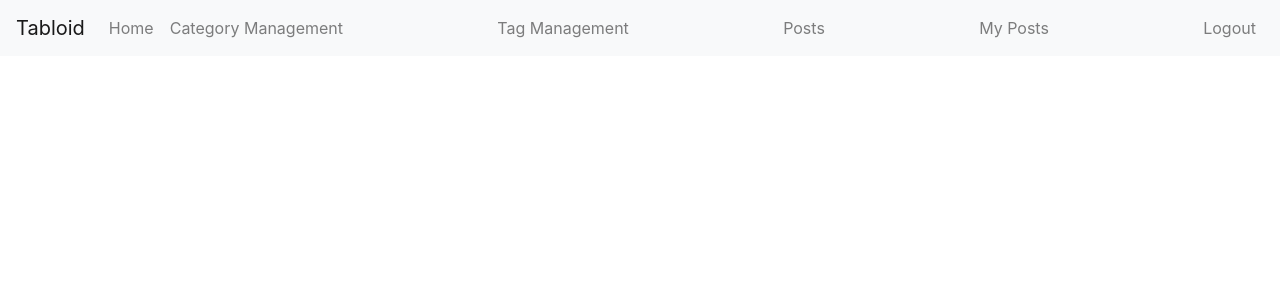
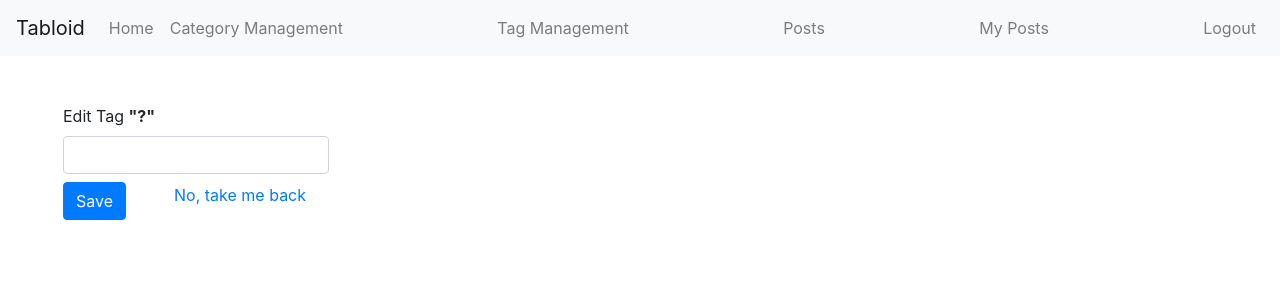
Before and after one commit to NewForce-Cohort-6/tabloidfullstack-stuffing, a React (Create React App) app in the folder Tabloid/client/: page /tagedit/1 in a window 1280 px wide. Shown: the top 300 px of the page. Built offline with nearby package versions, Linux system fonts and the light colour scheme; no server answers; sample sign-in values are in the browser's storage.

Commit message:
Edit tag functionality nearly working. Need eyes on navigating back to Tag Management after edit.

```diff
--- a/Tabloid/client/src/Managers/TagManager.js
+++ b/Tabloid/client/src/Managers/TagManager.js
@@ -9,7 +9,7 @@ export const addTag = (singleTag) => {
     return fetch(`${baseUrl}/Tag`, {
         method: "POST",
         headers: {
-            "Content-Type": "application/json",
+            "Content-Type": "application/json"
         },
         body: JSON.stringify(singleTag),
     });
@@ -25,3 +25,14 @@ export const deleteTag = (id) => {
         method: "DELETE"
     })
 }
+
+export const editTag = (tag) => {
+    return fetch(`${baseUrl}/Tag/${tag.id}`, {
+        method: "PUT",
+        headers: {
+            "Content-Type": "application/json"
+        },
+        body: JSON.stringify(tag)
+    })
+    .then((res) => res.json())
+}
--- a/Tabloid/client/src/components/tags/TagEdit.js
+++ b/Tabloid/client/src/components/tags/TagEdit.js
@@ -0,0 +1,53 @@
+import React, { useState, useEffect } from "react";
+import { useNavigate, useParams } from "react-router-dom";
+import { editTag, getById } from "../../Managers/TagManager";
+// import { Form, Label, Button } from "reactstrap";
+
+const TagEdit = () => {
+    const [thisTag, setThisTag] = useState({});
+
+    const navigate = useNavigate();
+
+    const {id} = useParams();
+
+    //Use getById from TagManager to get the id of the tag user wishes to edit, set state.
+    useEffect(
+        () => {
+            getById(id)
+                .then((t) => {setThisTag(t)})
+        },
+        []
+    )
+
+    //edits persist after I refresh and manually navigate back to /tags. line 29 "navigate("/tags") is not working. Ask team or instructors for help tracking down what I'm missing on this.
+    const saveTagEdit = () => {
+        const updatedTag = {
+            name: thisTag.name,
+            id: thisTag.id
+        }
+        editTag(updatedTag)
+            .then(() => {
+            navigate("/tags");
+        });
+    }
+
+
+    return (
+        <>
+            <form className="m-5">
+                <div className="col-md-3">
+                    <label htmlFor="tag">Edit Tag <b>"{thisTag.name}?"</b></label>
+                    <input type="text" value={thisTag.name} onChange={(e) => {
+                        const copy = { ...thisTag }
+                        copy.name = e.target.value
+                        setThisTag(copy)
+                    }} className="form-control" id="tag" />
+                <button type="submit" className="btn btn-primary mt-2 mr-5" onClick={(e) => {saveTagEdit()}}>Save</button>
+                <a href="/tags">No, take me back </a>
+                </div>
+            </form>
+        </>
+    );
+}
+
+export default TagEdit;
--- a/Tabloid/client/src/components/tags/TagList.js
+++ b/Tabloid/client/src/components/tags/TagList.js
@@ -40,6 +40,7 @@ export default function TagList() {
                                 <TagListItem key={tag.id} tag={tag} />
                                 <button className="btn btn-danger ml-3 mb-3" onClick={() => navigate(`/tagdelete/${tag.id}`)}>Delete</button>
                                 {/* <Link to={`/tagdelete/${tag.id}`}>Delete</Link> */}
+                                <button className="btn btn-primary ml-3 mb-3" onClick={() => navigate(`/tagedit/${tag.id}`)}>Edit</button>
                             </>
                         ))}
                     </tbody>
--- a/Tabloid/client/src/components/views/ApplicationViews.js
+++ b/Tabloid/client/src/components/views/ApplicationViews.js
@@ -10,6 +10,8 @@ import { PostDetails } from "../posts/PostDetails";
 import { PostList } from "../posts/PostList";
 import UserProfileDetails from "../users/UserProfileDetails";
 import TagDelete from "../tags/TagDelete";
+import TagEdit from "../tags/TagEdit";
+
 
 
 
@@ -24,6 +26,7 @@ export default function ApplicationViews() {
       <Route path="/tags" element={<TagList />} />
       <Route path="/tagform" element={<TagNew />} />
       <Route path="/tagdelete/:id" element={<TagDelete />} />
+      <Route path="/tagedit/:id" element={<TagEdit />} />
       <Route path="/posts" element={<PostList isMy={false} />} />
       <Route path="/my-posts" element={<PostList isMy={true} />} />
       <Route path ="/posts/:id" element={<PostDetails isMy={false} />} />
```
